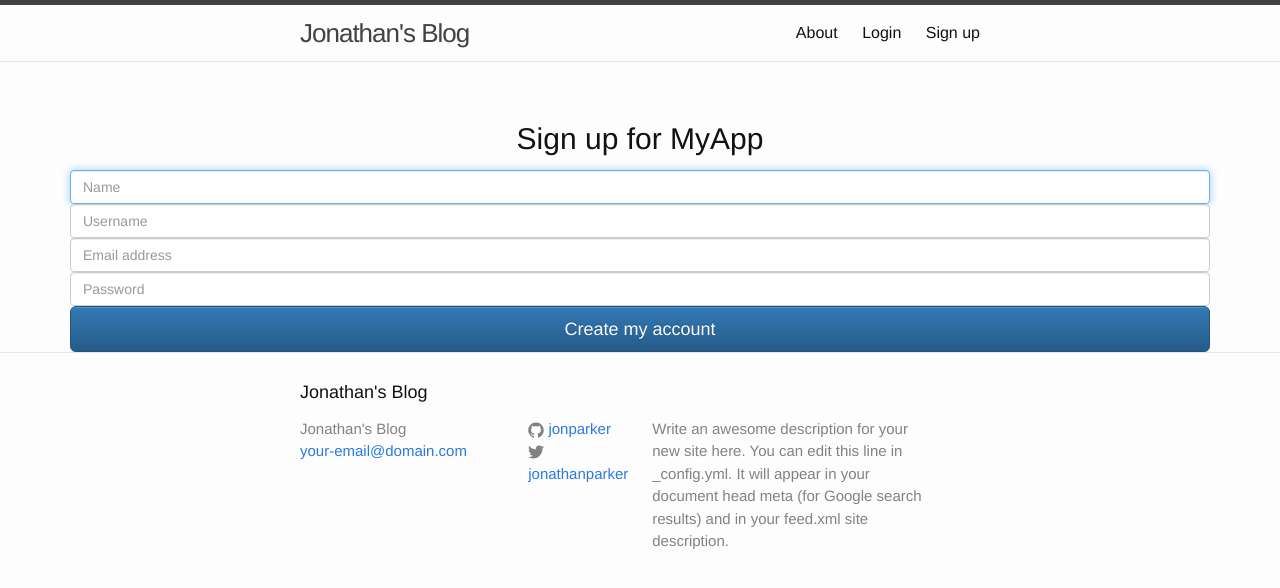
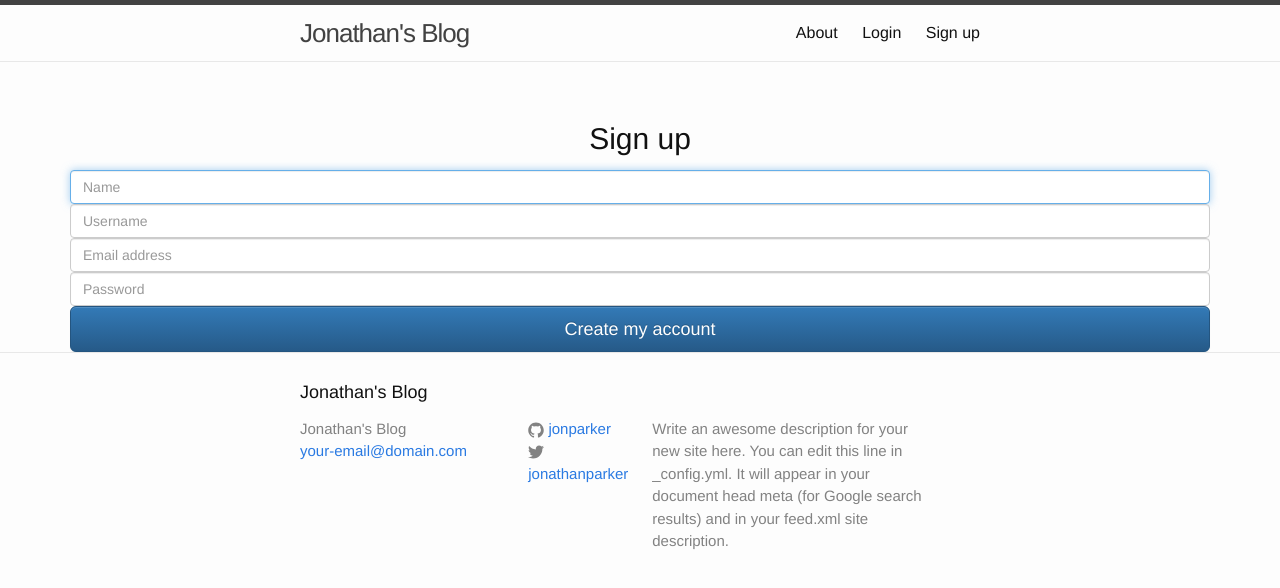
Before and after one commit to jonparker/jonparker, a Jekyll site: the page built from signup.markdown, in a window 1280 px wide. Shown: the top 588 px of the page. Built offline with Jekyll 4.4.1, drawn with Linux system fonts in a browser that asks for light colours; nearby versions of some CDN libraries.

Commit message:
Fixed issue with links.

```diff
--- a/_layouts/signup.html
+++ b/_layouts/signup.html
@@ -53,7 +53,7 @@
 
 		<div class="container" style="text-align: center;">
 			<form class="form" onsubmit="return signup()">
-				<h2 class="form-heading">Sign up for MyApp</h2>
+				<h2 class="form-heading">Sign up</h2>
 				<div class="form-fields">
 					<input id="name" type="text" class="form-control" placeholder="Name" autofocus>
 					<input id="username" type="text" class="form-control" placeholder="Username" required>
--- a/login.markdown
+++ b/login.markdown
@@ -4,5 +4,5 @@ title:  "Login"
 date:   2015-12-17 19:35:48 +1100
 categories:
 tags:
-permalink: /login
+permalink: /login/
 ---
--- a/signup.markdown
+++ b/signup.markdown
@@ -4,5 +4,5 @@ title:  "Sign up"
 date:   2015-12-17 19:35:48 +1100
 categories:
 tags:
-permalink: /signup
+permalink: /signup/
 ---
```
Also changed, not shown: other parts of _layouts/signup.html (+1 -1 lines).
